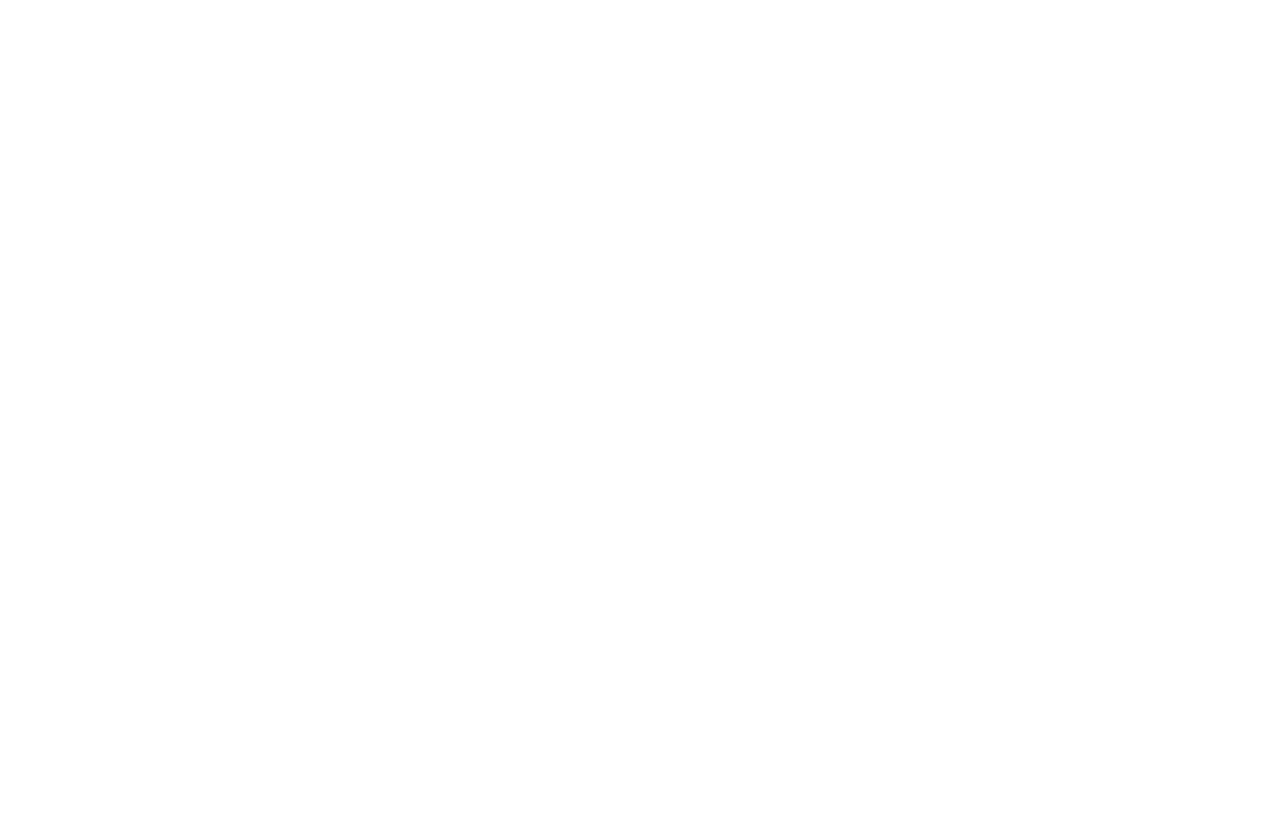
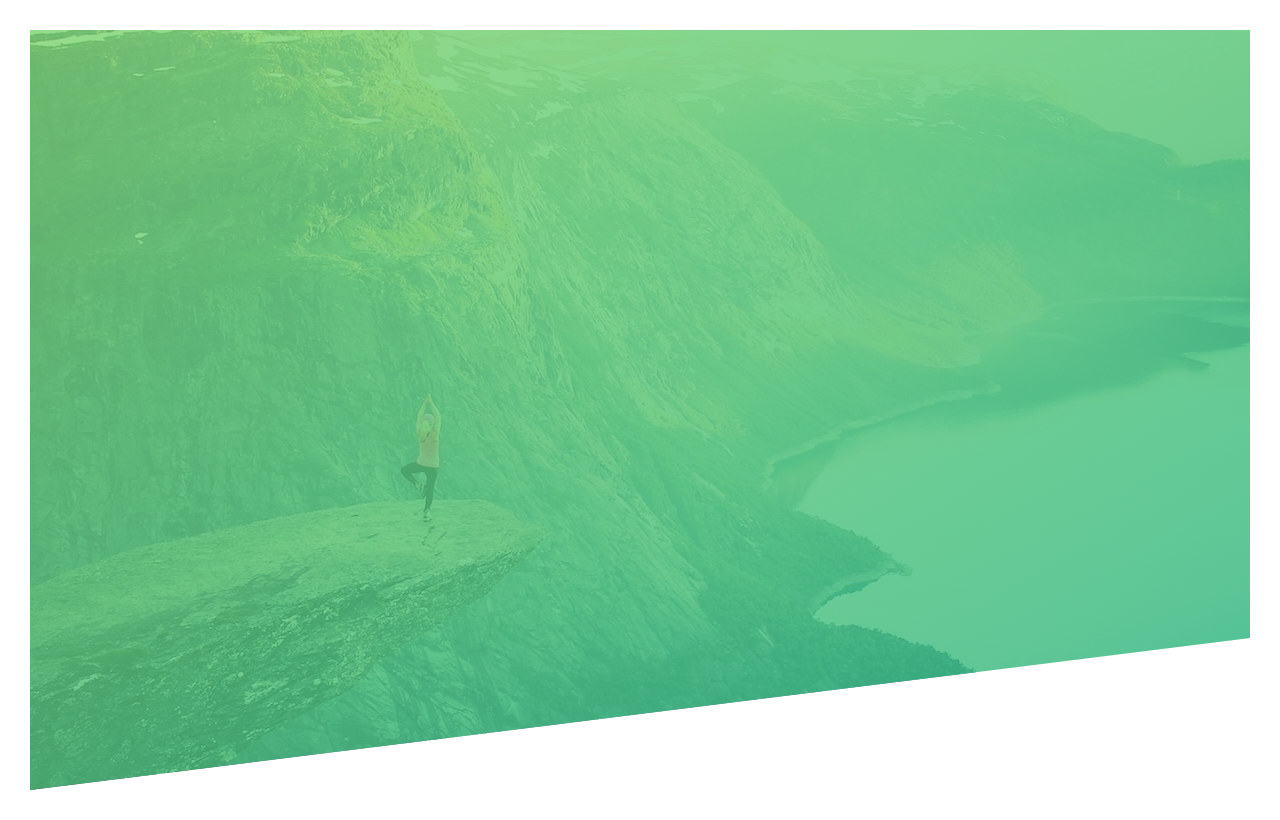
Before and after one commit to ahmedwelhakim/jonas-advanced-css-course-udemy, a plain HTML site: page Natours/starter/index.html in a window 1280 px wide. Drawn offline with Linux system fonts and the light colour scheme; files that its build step writes are made by us from their sources.

Commit message:
Adding header and its background

```diff
--- a/Natours/starter/css/style.css
+++ b/Natours/starter/css/style.css
@@ -6,3 +6,17 @@ Medium green: #55c57a
 Dark green: #28b485
 
 */
+* {
+	margin: 0;
+	padding: 0;
+	box-sizing: border-box;
+}
+body {
+	padding: 30px;
+}
+.header{
+	height: 95vh;
+	clip-path: polygon(0% 0%,100% 0%,100% 80%,0% 100%);
+	background-image:linear-gradient(to right bottom,rgba(126, 213, 111, 0.8),rgba(40, 180, 133, 0.8)), url('../img/hero.jpg');
+	background-position: top;
+}
--- a/Natours/starter/index.html
+++ b/Natours/starter/index.html
@@ -1,5 +1,6 @@
 <!DOCTYPE html>
 <html lang="en">
+
 <head>
     <meta charset="UTF-8">
     <meta name="viewport" content="width=device-width, initial-scale=1.0">
@@ -12,8 +13,12 @@
 
     <title>Natours | Exciting tours for adventurous people</title>
 </head>
+
 <body>
+    <header class="header">
 
+    </header>
 
 </body>
+
 </html>
```
Lines whose indentation alone changed are shown as unchanged.
